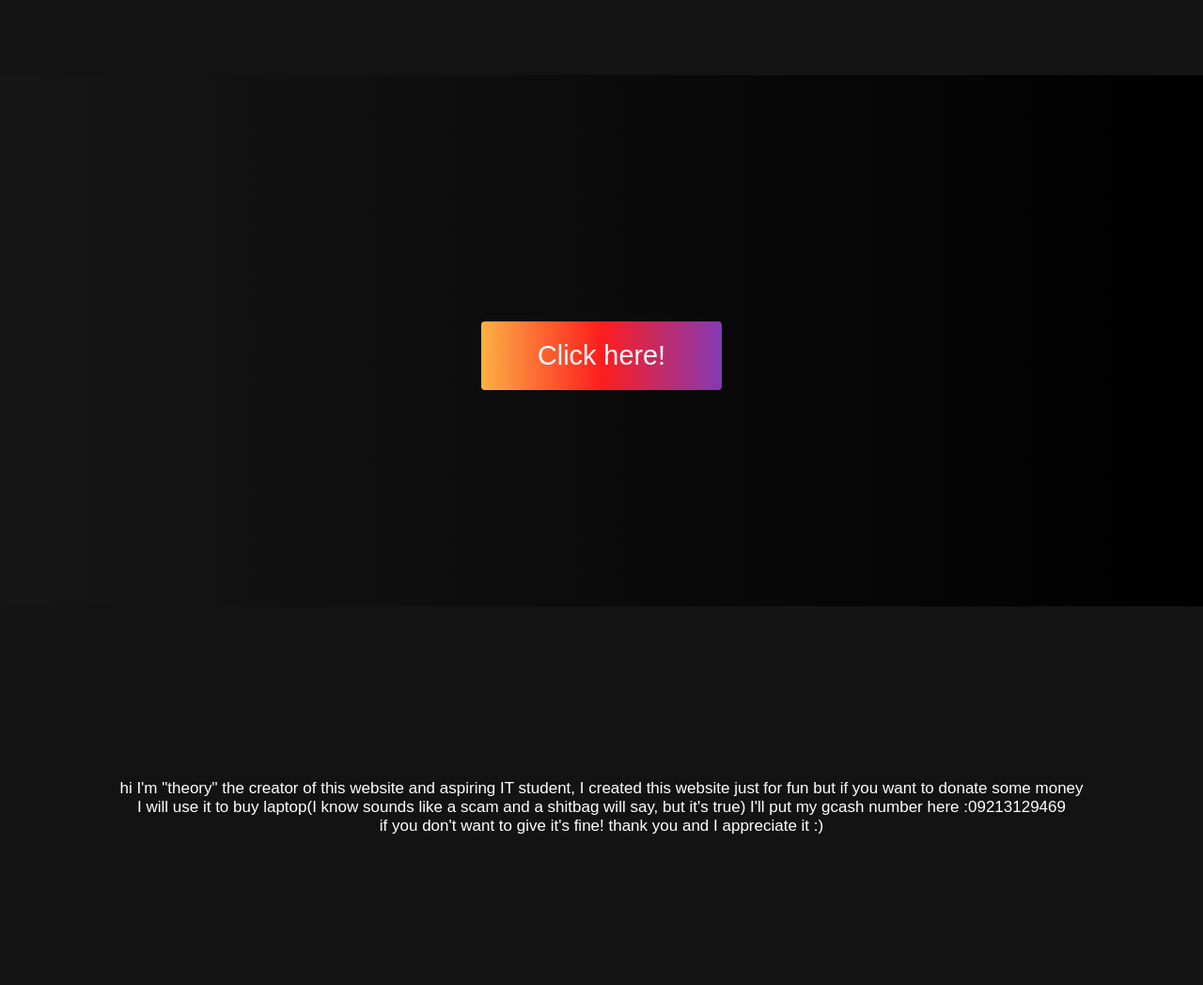
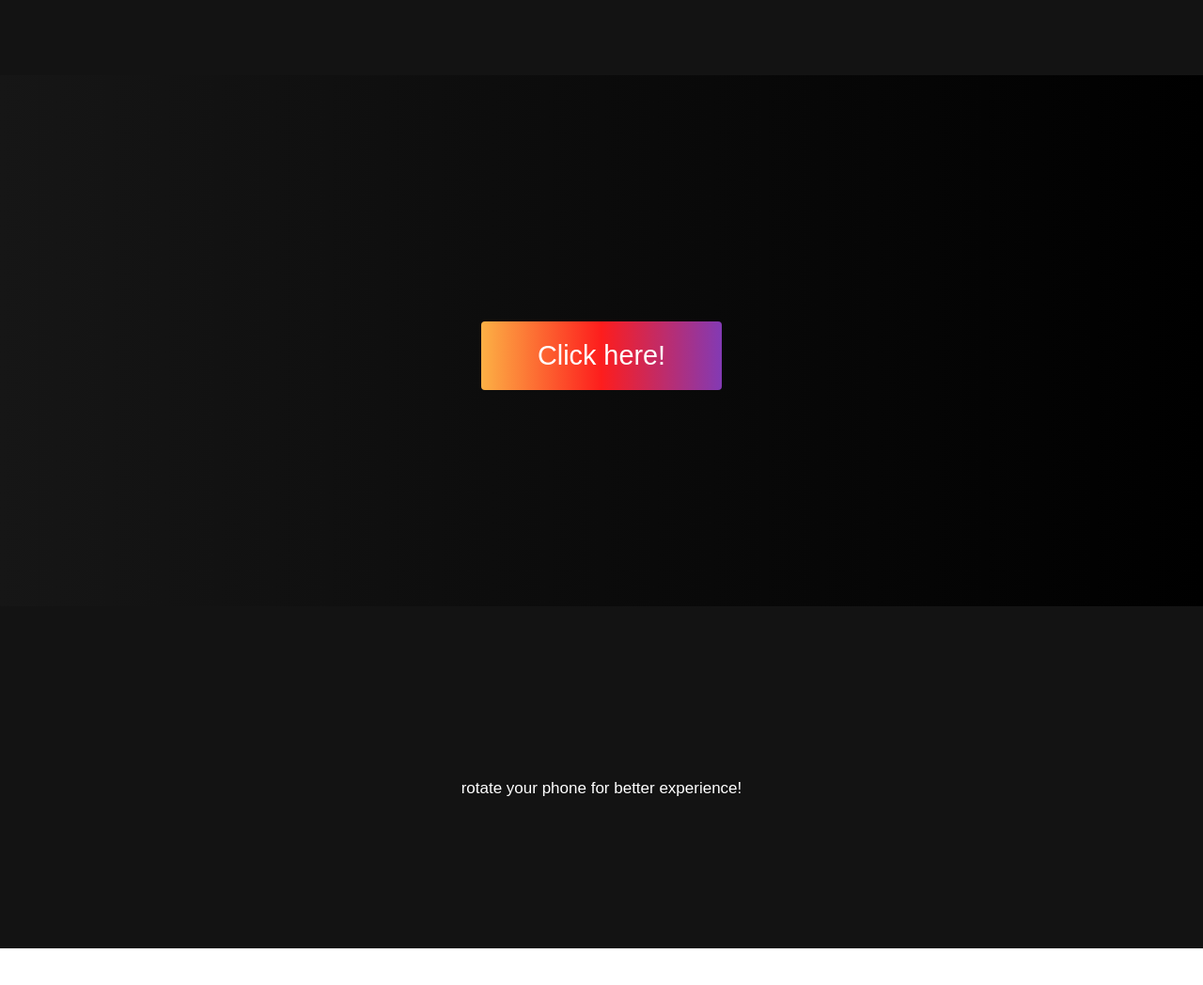
Before and after one commit to jervin2336/fun.motivation, a plain HTML site: page index.html in a window 1280 px wide. Shown: the whole page at 94% size. After the commit the page ends 1009 px from the top, so only its background shows below. Drawn offline with Linux system fonts and the light colour scheme.

Commit message:
Update index.html

```diff
--- a/index.html
+++ b/index.html
@@ -45,14 +45,7 @@
       <div class="services__wrapper">
         <div class="services__card">
           <h2></h2>
-          <p>hi I'm "theory" the creator of this website and aspiring IT student,
-            I created this website just for fun but if you want to donate some money
-            <br/>
-            I will use it to buy laptop(I know sounds like a scam and a shitbag will say, but it's true)
-            I'll put my gcash number here :09213129469
-            <br/>
-            if you don't want to give it's fine!
-            thank you and I appreciate it :)
+          <p>rotate your phone for better experience!
 
           </p>
           <div class="services__btn"></div>
```
